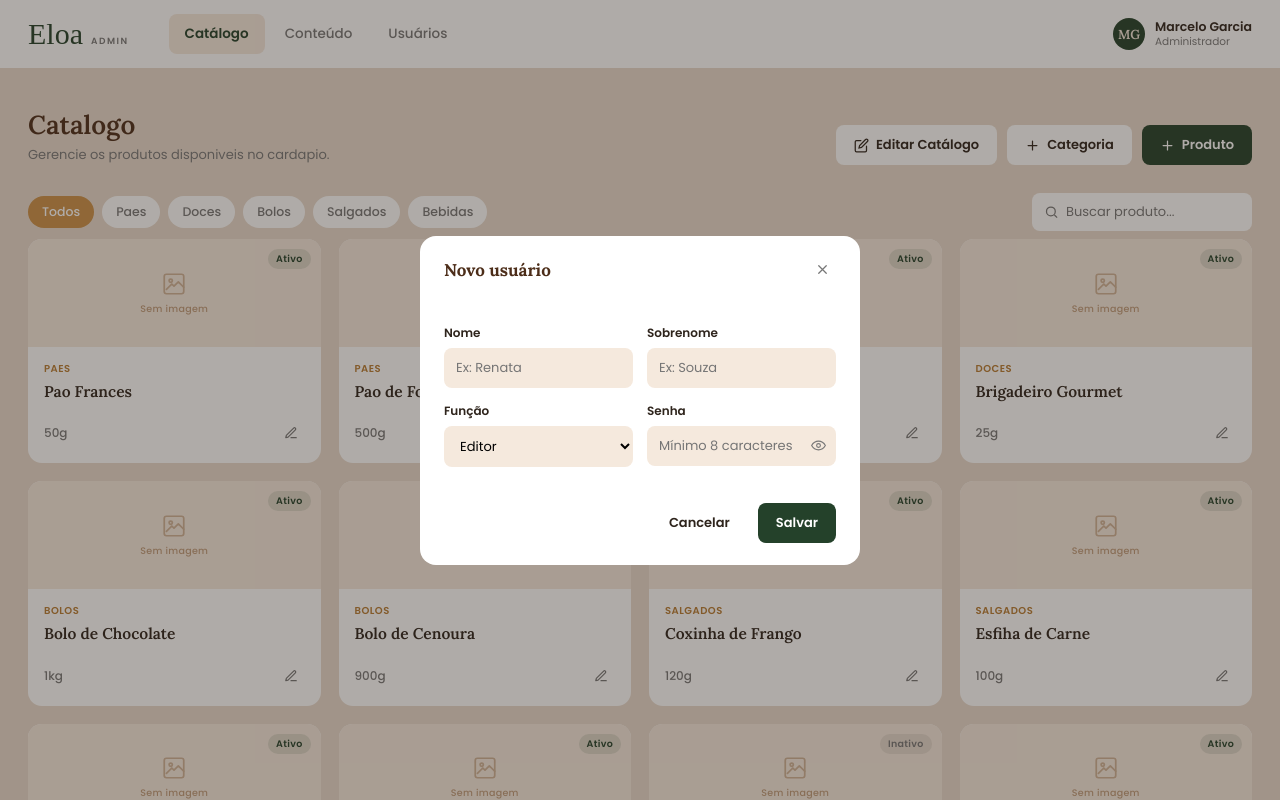
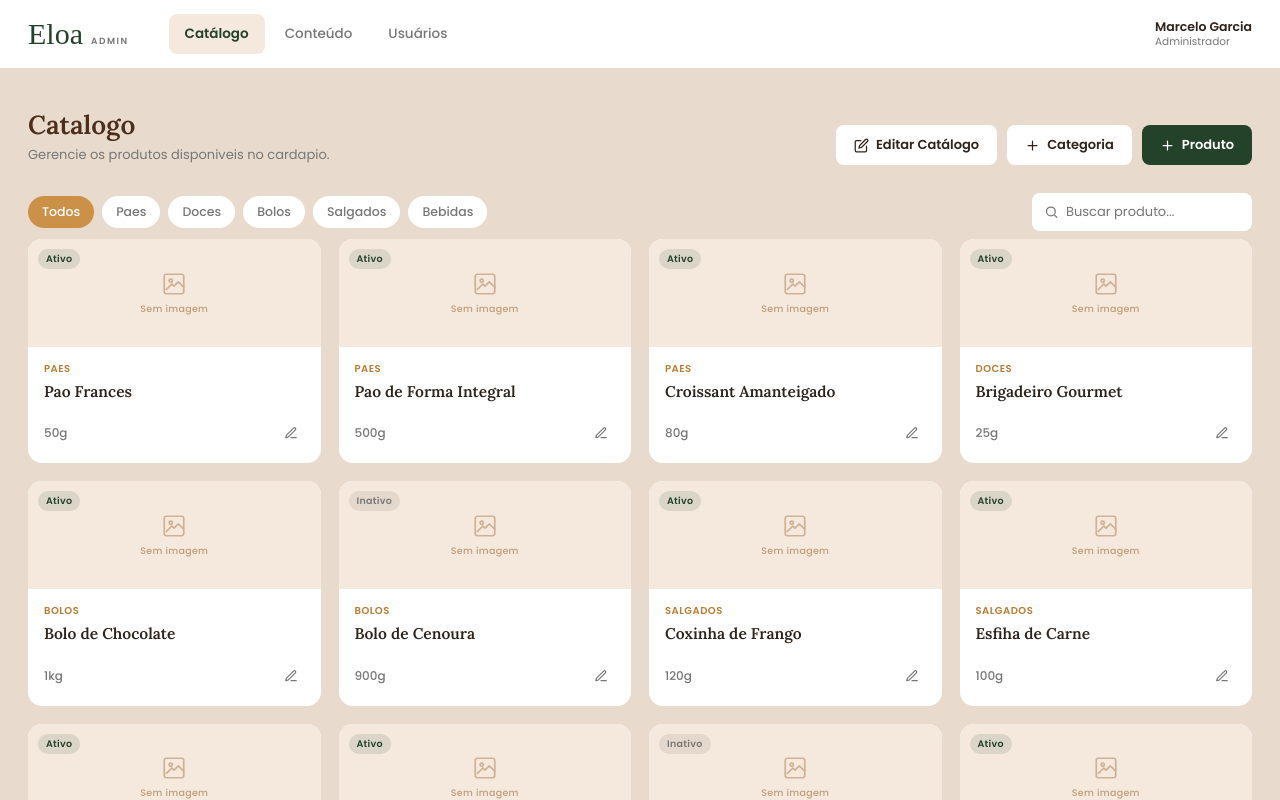
Before and after one commit to marcGarcias/eloa_mercados_e_panificacoes, an Angular app in the folder web/: page /admin/catalog in a window 1280 px wide. Shown: the top 800 px of the page. Built offline with nearby package versions, Linux system fonts and the light colour scheme; a web font is replaced by a local one.

Commit message:
style(admin): ajusta layout global e menu do painel administrativo

```diff
--- a/web/src/app/features/admin/layout/admin-layout/admin-layout.component.html
+++ b/web/src/app/features/admin/layout/admin-layout/admin-layout.component.html
@@ -8,7 +8,6 @@
                 <a class="tab" routerLink="users" routerLinkActive="active">Usuários</a>
             </nav>
             <div class="account">
-                <div class="avatar">MG</div>
                 <div>
                     <div class="account-name">Marcelo Garcia</div>
                     <div class="account-role">Administrador</div>
@@ -24,4 +23,3 @@
 
 <!-- app-modal-produto removido: agora controlado pelo CatalogoComponent -->
 <app-modal-categoria></app-modal-categoria>
-<app-modal-usuario></app-modal-usuario>
--- a/web/src/app/features/admin/layout/admin-layout/admin-layout.component.ts
+++ b/web/src/app/features/admin/layout/admin-layout/admin-layout.component.ts
@@ -3,7 +3,6 @@ import { CommonModule } from '@angular/common';
 import { RouterModule } from '@angular/router';
 import { AuthService } from '../../../../core/services/auth.service';
 import { ModalCategoriaComponent } from '../../../../shared/modal-categoria/modal-categoria.component';
-import { ModalUsuarioComponent } from '../../../../shared/modal-usuario/modal-usuario.component';
 
 // ModalProdutoComponent removido do layout global:
 // agora e controlado diretamente pelo CatalogoComponent.
@@ -11,7 +10,7 @@ import { ModalUsuarioComponent } from '../../../../shared/modal-usuario/modal-us
 @Component({
   selector: 'app-admin-layout',
   standalone: true,
-  imports: [CommonModule, RouterModule, ModalCategoriaComponent, ModalUsuarioComponent],
+  imports: [CommonModule, RouterModule, ModalCategoriaComponent],
   templateUrl: './admin-layout.component.html',
   styleUrls: ['./admin-layout.component.scss'],
   changeDetection: ChangeDetectionStrategy.OnPush
--- a/web/src/styles.css
+++ b/web/src/styles.css
@@ -516,7 +516,7 @@ body.admin-layout {
         .card-status {
             position: absolute;
             top: 10px;
-            right: 10px;
+            left: 10px;
             font-size: 9.5px;
             font-weight: 600;
             padding: 3px 8px;
@@ -859,7 +859,7 @@ body.admin-layout {
         .slider {
             position: absolute;
             inset: 0;
-            background: var(--line);
+            background: #d4c8b8;
             border-radius: 20px;
             cursor: pointer;
             transition: .15s;
```
